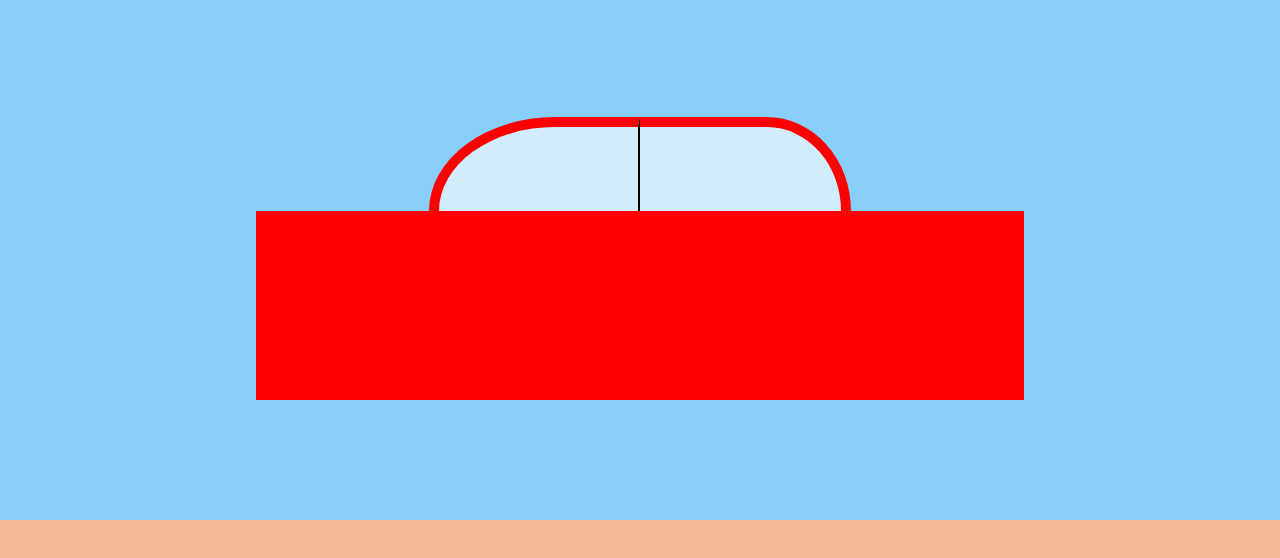
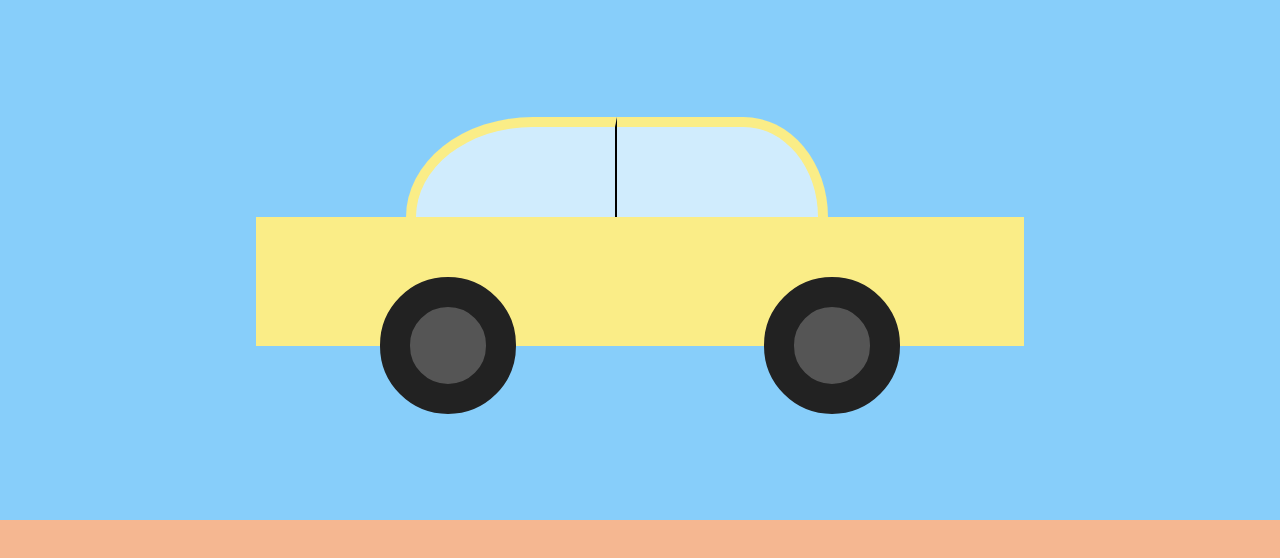
Before and after one commit to HansG26/car-application-kunstmaan, a website built with webpack: page app/index.html in a window 1280 px wide. Built offline with nearby package versions, Linux system fonts and the light colour scheme.

Commit message:
finish first version bottom of car

```diff
--- /dev/null
+++ b/app/assets/styles/base/_variables.css
@@ -0,0 +1,6 @@
+$mainYellow: #faed87;
+$windowBlue: #d0ecfd;
+$skyBlue: #87cefa;
+$mainOrange: #f5b791;
+$lightGray: #555;
+$darkGray: #222;
--- a/app/assets/styles/modules/_car-section.css
+++ b/app/assets/styles/modules/_car-section.css
@@ -1,5 +1,5 @@
 .car-section {
-    background-color: #87cefa;
+    background-color: $skyBlue;
     height: 65vh;
     display: flex;
     align-items: center;
--- a/app/assets/styles/modules/_car.css
+++ b/app/assets/styles/modules/_car.css
@@ -5,39 +5,54 @@
     margin-right: auto;
 
     &__top {
-        height: 33%;
+        height: 35%;
         width: 55%;
         margin-left: auto;
         margin-right: auto;
         display: flex;
+        position: relative;
+        left: -3%;
 
         &__window {
             width: 50%;
-            background-color: #d0ecfd;
+            background-color: $windowBlue;
+            border-top: 10px solid $mainYellow;
         }
 
         &__window--left {
-            border-top: 10px solid red;
-            border-left: 10px solid red;
+            border-left: 10px solid $mainYellow;
             border-right: 2px solid black;
             border-top-left-radius: 60% 100%;
         }
 
         &__window--right {
-            border-top: 10px solid red;
-            border-right: 10px solid red;
+            border-right: 10px solid $mainYellow;
             border-top-right-radius: 40% 100%;
         }
     }
 
 
     &__body {
-        height: 33%;
-        background-color: red;
+        height: 45%;
+        background-color: $mainYellow;
     }
 
     &__bottom {
-        height: 33%;
-        background-color: red;
+        height: 20%;
+        background-color: transparent;
+        display: flex;
+        justify-content: space-around;
+
+
+        &__wheel {
+            background-color: $lightGray;
+            border: 30px solid $darkGray;
+            width: 10%;
+            padding-top: 10%;
+            border-radius: 50%;
+            box-sizing: content-box;
+            position: relative;
+            top: -120%;
+        }
     }
 }
--- a/app/assets/styles/modules/_mod-section.css
+++ b/app/assets/styles/modules/_mod-section.css
@@ -1,4 +1,4 @@
 .mod-section {
-    background-color: #f5b791;
+    background-color: $mainOrange;
     height: 35vh;
 }
--- a/app/assets/styles/styles.css
+++ b/app/assets/styles/styles.css
@@ -1,4 +1,5 @@
 @import "normalize.css";
+@import "base/_variables.css";
 @import "base/_global.css";
 @import "modules/_car-section.css";
 @import "modules/_mod-section.css";
--- a/app/index.html
+++ b/app/index.html
@@ -17,7 +17,10 @@
                     <div class="car__top__window car__top__window--right"></div>
                 </div>
                 <div class="car__body"></div>
-                <div class="car__bottom"></div>
+                <div class="car__bottom">
+                    <div class="car__bottom__wheel"></div>
+                    <div class="car__bottom__wheel"></div>
+                </div>
             </div>
         </section>
 
--- a/app/temp/styles/styles.css
+++ b/app/temp/styles/styles.css
@@ -365,37 +365,51 @@ template {
 }
 
 .car__top {
-        height: 33%;
+        height: 35%;
         width: 55%;
         margin-left: auto;
         margin-right: auto;
         display: flex;
+        position: relative;
+        left: -3%;
     }
 
 .car__top__window {
             width: 50%;
             background-color: #d0ecfd;
+            border-top: 10px solid #faed87;
         }
 
 .car__top__window--left {
-            border-top: 10px solid red;
-            border-left: 10px solid red;
+            border-left: 10px solid #faed87;
             border-right: 2px solid black;
             border-top-left-radius: 60% 100%;
         }
 
 .car__top__window--right {
-            border-top: 10px solid red;
-            border-right: 10px solid red;
+            border-right: 10px solid #faed87;
             border-top-right-radius: 40% 100%;
         }
 
 .car__body {
-        height: 33%;
-        background-color: red;
+        height: 45%;
+        background-color: #faed87;
     }
 
 .car__bottom {
-        height: 33%;
-        background-color: red;
+        height: 20%;
+        background-color: transparent;
+        display: flex;
+        justify-content: space-around;
     }
+
+.car__bottom__wheel {
+            background-color: #555;
+            border: 30px solid #222;
+            width: 10%;
+            padding-top: 10%;
+            border-radius: 50%;
+            box-sizing: content-box;
+            position: relative;
+            top: -120%;
+        }
--- a/gulp/tasks/watch.js
+++ b/gulp/tasks/watch.js
@@ -5,6 +5,7 @@ autoprefixer = require("autoprefixer"),
 cssimport = require("postcss-import"),
 postcss = require("gulp-postcss"),
 nested = require("postcss-nested"),
+cssvars = require("postcss-simple-vars"),
 webpack = require("webpack");
 
 gulp.task("watch", function () {
@@ -38,7 +39,7 @@ function cssInject() {
 function styles() {
     console.log("nice");
     return gulp.src("./app/assets/styles/styles.css")
-        .pipe(postcss([cssimport, nested, autoprefixer]))
+        .pipe(postcss([cssimport, nested, cssvars, autoprefixer]))
         .on("error", function (errorinfo) {
             console.log(errorinfo.toString());
             this.emit("end");
--- a/package.json
+++ b/package.json
@@ -16,6 +16,7 @@
     "gulp-watch": "^5.0.1",
     "postcss-import": "^12.0.0",
     "postcss-nested": "^4.1.0",
+    "postcss-simple-vars": "^5.0.1",
     "webpack": "^3.8.1",
     "webpack-cli": "^3.1.0"
   }
```
Also changed, not shown: 1 other file.
